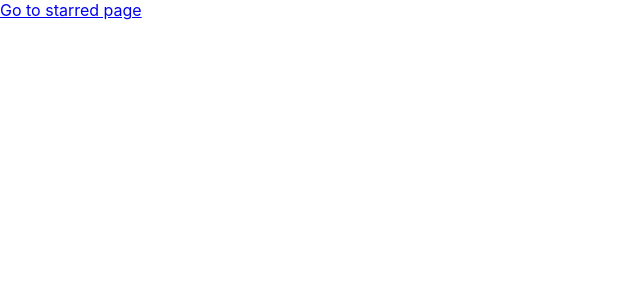
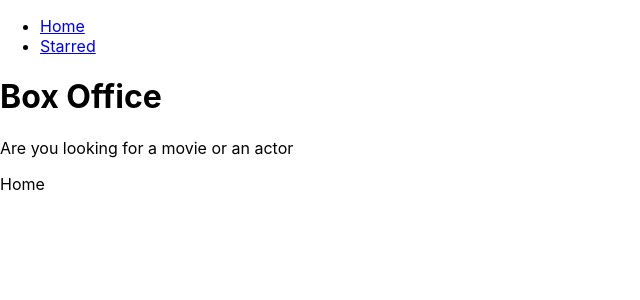
Before and after one commit to Tanya1502/box-office-app, a React (Create React App) app: page / in a window 1280 px wide. Shown: the top 300 px of the page, without its empty margins (0-640 px from the left). Built offline with nearby package versions, Linux system fonts and the light colour scheme.

Commit message:
added navigation and shared layout

```diff
--- a/package.json
+++ b/package.json
@@ -5,7 +5,6 @@
   "dependencies": {
     "react": "^18.2.0",
     "react-dom": "^18.2.0",
-    "react-router-dom": "^6.9.0",
     "react-scripts": "5.0.1",
     "web-vitals": "^2.1.4",
     "workbox-background-sync": "^6.5.4",
@@ -49,6 +48,7 @@
     "eslint": "^8.36.0",
     "eslint-config-prettier": "^8.7.0",
     "eslint-plugin-react": "^7.32.2",
-    "eslint-plugin-react-hooks": "^4.6.0"
+    "eslint-plugin-react-hooks": "^4.6.0",
+    "react-router-dom": "^6.9.0"
   }
 }
--- a/src/App.jsx
+++ b/src/App.jsx
@@ -1,13 +1,16 @@
 import { BrowserRouter, Route, Routes } from 'react-router-dom';
 import Home from './pages/Home';
 import Starred from './pages/Starred';
+import MainLayout from './components/MainLayout';
 
 function App() {
   return (
     <BrowserRouter>
       <Routes>
-        <Route path="/" element={<Home />} />
-        <Route path="/starred" element={<Starred />} />
+        <Route element={<MainLayout />}>
+          <Route path="/" element={<Home />} />
+          <Route path="/starred" element={<Starred />} />
+        </Route>
         <Route path="*" element={<div>No match found</div>} />
 
         {/* <Route path="/" element={<App />}>
--- /dev/null
+++ b/src/components/AppTitle.jsx
@@ -0,0 +1,13 @@
+export default function AppTitle(props) {
+  const {
+    title = 'Box Office',
+    subtitle = 'Are you looking for a movie or an actor',
+  } = props;
+
+  return (
+    <div>
+      <h1>{title}</h1>
+      <p>{subtitle}</p>
+    </div>
+  );
+}
--- /dev/null
+++ b/src/components/MainLayout.jsx
@@ -0,0 +1,15 @@
+import { Outlet } from 'react-router-dom';
+import AppTitle from './AppTitle';
+import Navs from './Navs';
+
+const MainLayout = () => {
+  return (
+    <div>
+      <Navs />
+      <AppTitle />
+      <Outlet />
+    </div>
+  );
+};
+
+export default MainLayout;
--- /dev/null
+++ b/src/components/Navs.jsx
@@ -0,0 +1,27 @@
+import { Link } from 'react-router-dom';
+
+const LINKS = [
+  {
+    text: 'Home',
+    to: '/',
+  },
+  {
+    text: 'Starred',
+    to: '/starred',
+  },
+];
+const Navs = () => {
+  return (
+    <div>
+      <ul>
+        {LINKS.map(item => (
+          <li key={item.to}>
+            <Link to={item.to}>{item.text}</Link>
+          </li>
+        ))}
+      </ul>
+    </div>
+  );
+};
+
+export default Navs;
--- a/src/pages/Home.jsx
+++ b/src/pages/Home.jsx
@@ -1,11 +1,7 @@
-import { Link } from 'react-router-dom';
+// import { Link } from 'react-router-dom';
 
 const Home = () => {
-  return (
-    <div>
-      <Link to="/starred">Go to starred page</Link>
-    </div>
-  );
+  return <div>Home</div>;
 };
 
 export default Home;
```
Also changed, not shown: 1 other file (tests, documents, lock files or other folders).
